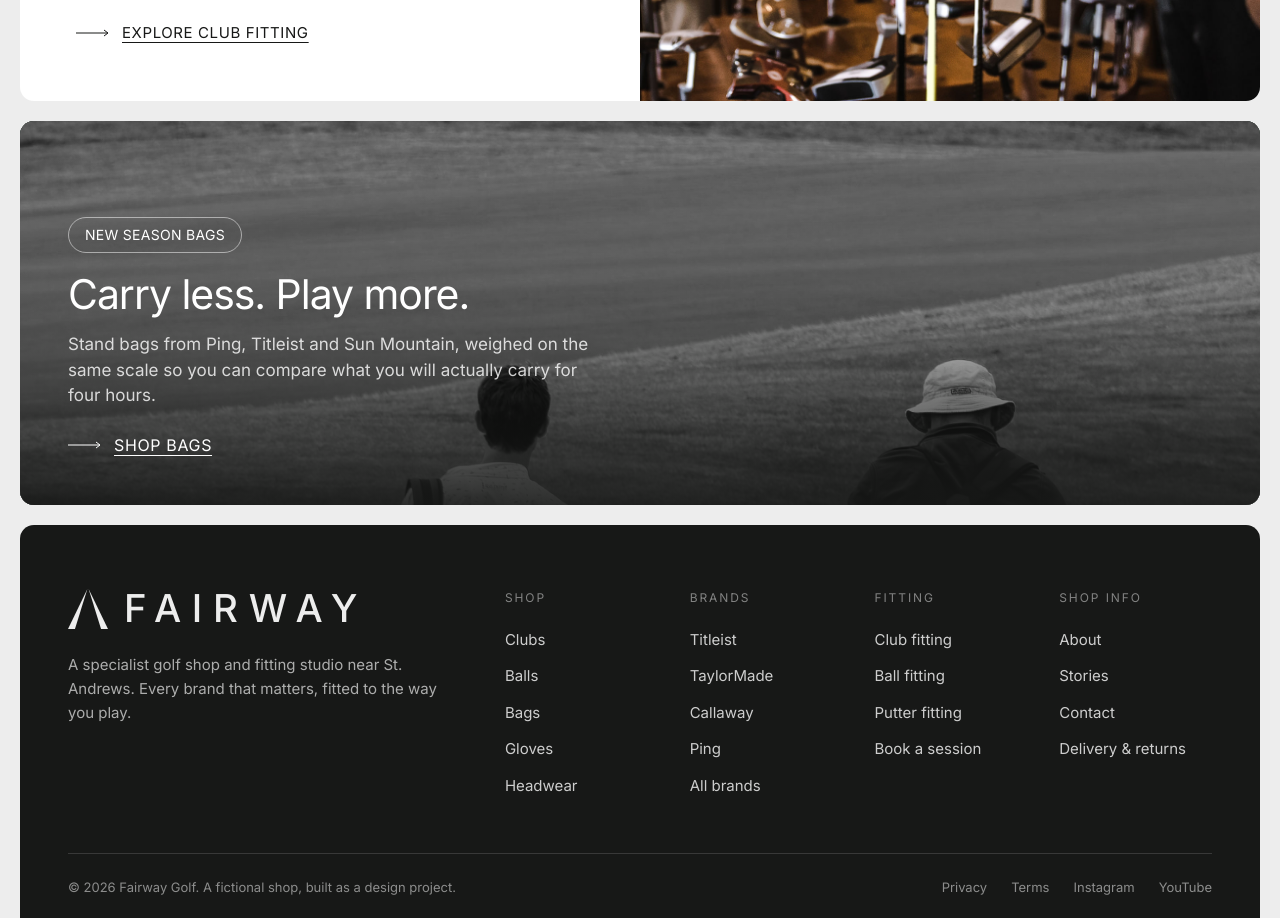
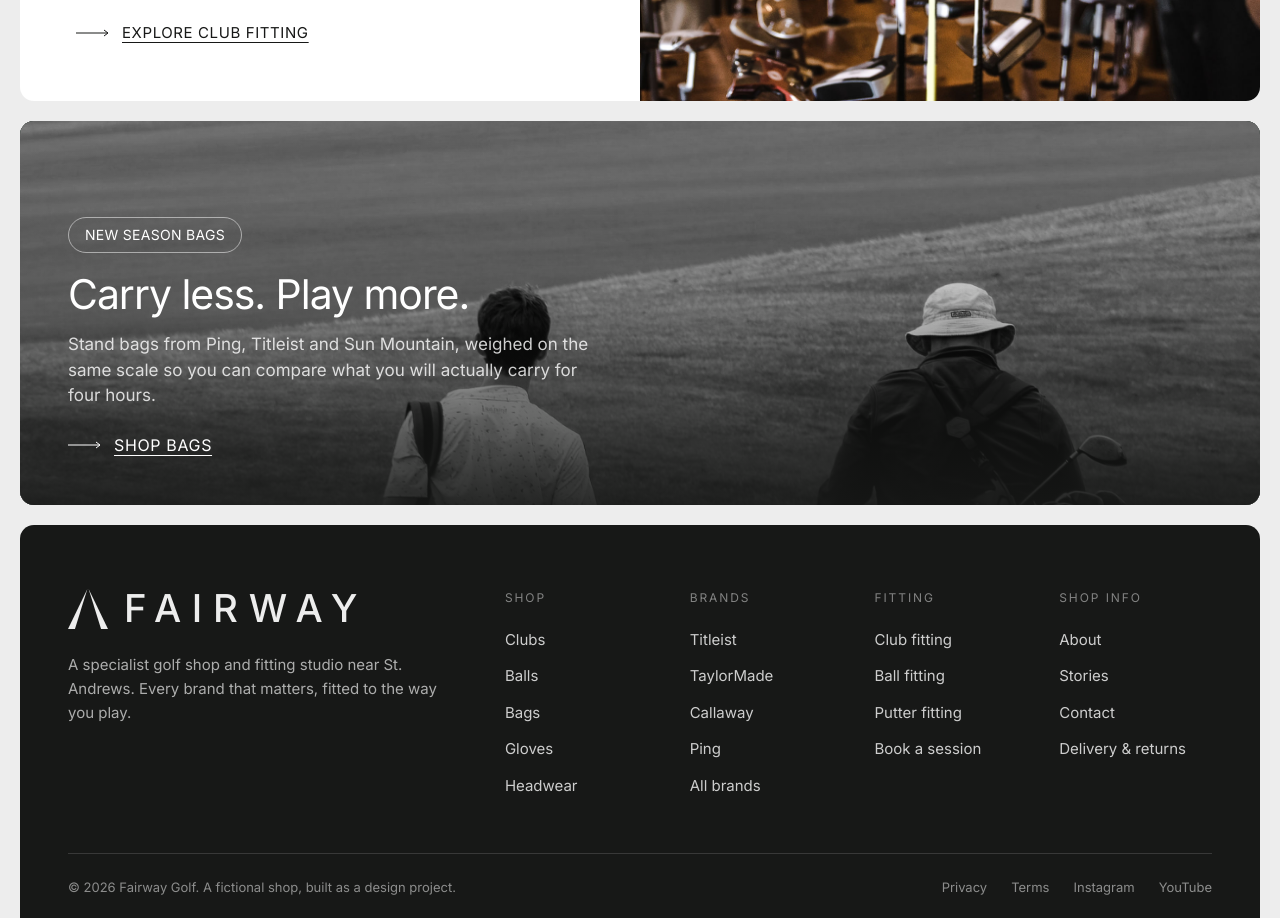
Before and after one commit to Biplo12/fairway-shop, a Next.js app: page / in a window 1280 px wide. Shown: the part 3980-4898 px from the top of the page. Built offline with nearby package versions, Linux system fonts and the light colour scheme.

Commit message:
fix: hold the closing band crop on the golfers
Media takes an object-position hook and the bags band pins the crop low,
so the short format keeps the subjects instead of the empty fairway.

```diff
--- a/src/app/page.tsx
+++ b/src/app/page.tsx
@@ -68,6 +68,7 @@ export default function Home() {
           cta="Shop bags"
           align="bottom"
           size="short"
+          focus="object-[50%_90%]"
         />
       </main>
       <Footer />
--- a/src/components/sections/promo-banner.tsx
+++ b/src/components/sections/promo-banner.tsx
@@ -41,6 +41,7 @@ export function PromoBanner({
   cta,
   align = "middle",
   size = "tall",
+  focus = "object-center",
 }: {
   image: string;
   alt: string;
@@ -51,6 +52,8 @@ export function PromoBanner({
   cta: string;
   align?: Align;
   size?: Size;
+  /** where the crop holds when the band is shorter than the frame */
+  focus?: string;
 }) {
   return (
     <section className="px-3 pb-3 md:px-5 md:pb-5">
@@ -62,6 +65,7 @@ export function PromoBanner({
           sizes="100vw"
           quality={90}
           className={heights[size]}
+          imageClassName={focus}
         />
         <div aria-hidden className={`absolute inset-0 ${gradients[align]}`} />
 
--- a/src/components/ui/media.tsx
+++ b/src/components/ui/media.tsx
@@ -24,6 +24,7 @@ export function Media({
   ratio = "4/3",
   sizes = "100vw",
   className = "",
+  imageClassName = "",
   style,
   priority = false,
   quality = 90,
@@ -33,6 +34,8 @@ export function Media({
   ratio?: keyof typeof ratios;
   sizes?: string;
   className?: string;
+  /** object-position and any other classes for the image itself. */
+  imageClassName?: string;
   style?: CSSProperties;
   priority?: boolean;
   quality?: number;
@@ -52,7 +55,7 @@ export function Media({
           sizes={sizes}
           quality={quality}
           priority={priority}
-          className="object-cover"
+          className={`object-cover ${imageClassName}`}
         />
       ) : (
         <div className="absolute inset-0 grid place-items-center p-6 text-center">
```
